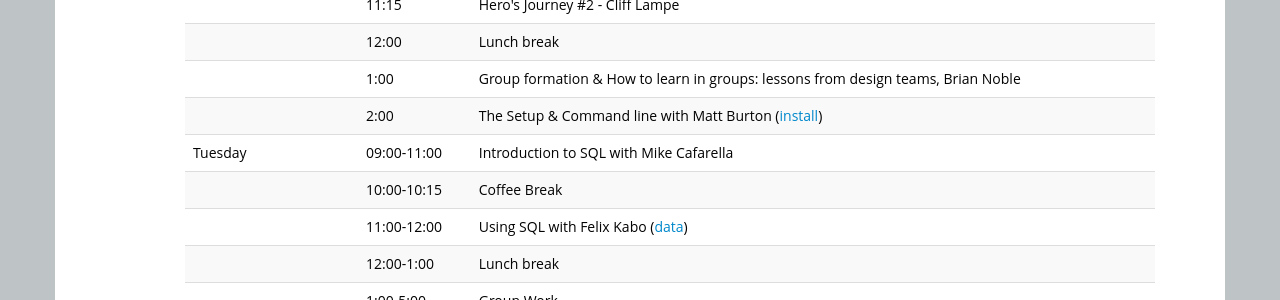
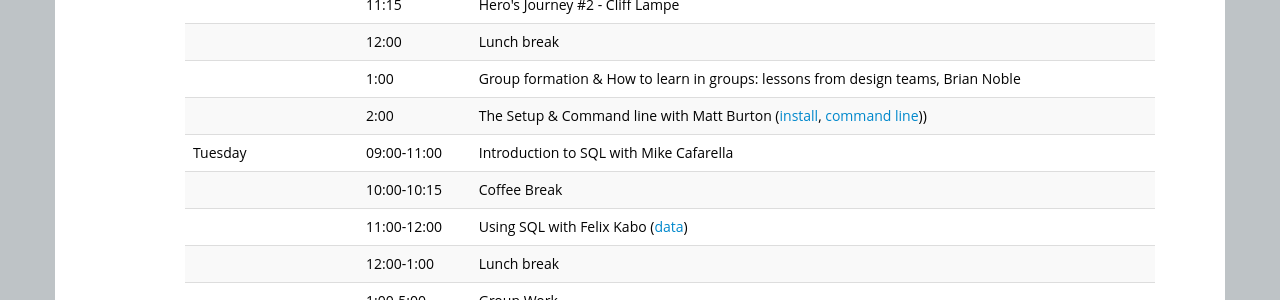
Before and after one commit to dssg/dssg-training-workshop-2015, a Jekyll site: the page built from index.html, in a window 1280 px wide and 900 px high, scrolled down 803 px. Shown: the part 154-454 px from the top of the window. Built offline with Jekyll 4.4.1, drawn with Linux system fonts in a browser that asks for light colours.

Commit message:
adding command line tutorial

```diff
--- a/index.html
+++ b/index.html
@@ -121,7 +121,8 @@ Organizing committee: Jerry Davis, Cliff Lampe, Brian Noble, and Jason Owen-Smit
   <tr> <td></td>        <td>12:00</td>   <td>Lunch break</td> </tr>
   <tr> <td></td>        <td>1:00</td>    <td>Group formation & How to learn in groups: lessons from design teams, Brian Noble</td> </tr>
   <tr> <td></td>        <td>2:00</td>    <td>The Setup & Command line with Matt Burton
-    (<a href='http://nbviewer.ipython.org/url/ibug-um.github.io/2014-summer-camp/setup/the-setup.ipynb'>install</a>)</td> </tr>
+    (<a href='http://nbviewer.ipython.org/url/ibug-um.github.io/2014-summer-camp/setup/the-setup.ipynb'>install</a>,
+    <a href='http://nbviewer.ipython.org/url/ibug-um.github.io/2014-summer-camp/setup/the-command-line.ipynb'>command line</a>))</td> </tr>
   <tr> <td>Tuesday</td> <td>09:00-11:00</td>   <td>Introduction to SQL with Mike Cafarella</td> </tr>
   <tr> <td></td>        <td>10:00-10:15</td>   <td>Coffee Break</td> </tr>
   <tr> <td></td>        <td>11:00-12:00</td>   <td>Using SQL with Felix Kabo
```
Also changed, not shown: 1 other file.
